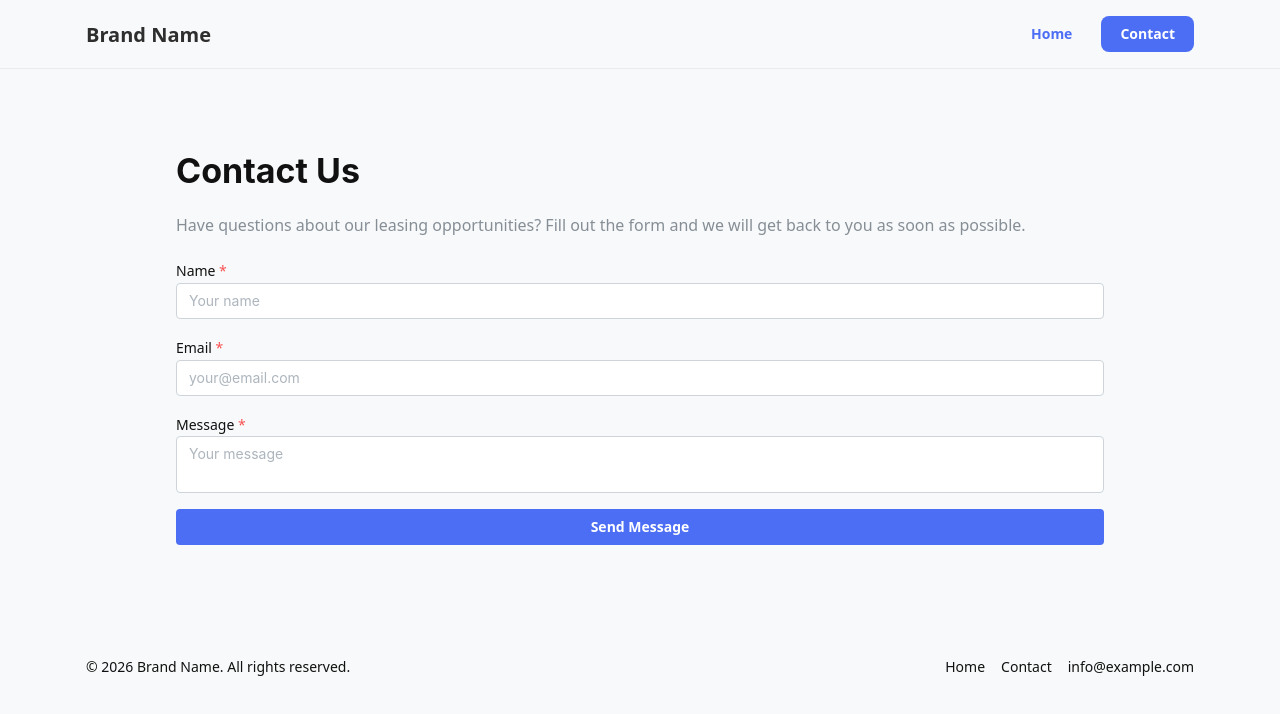
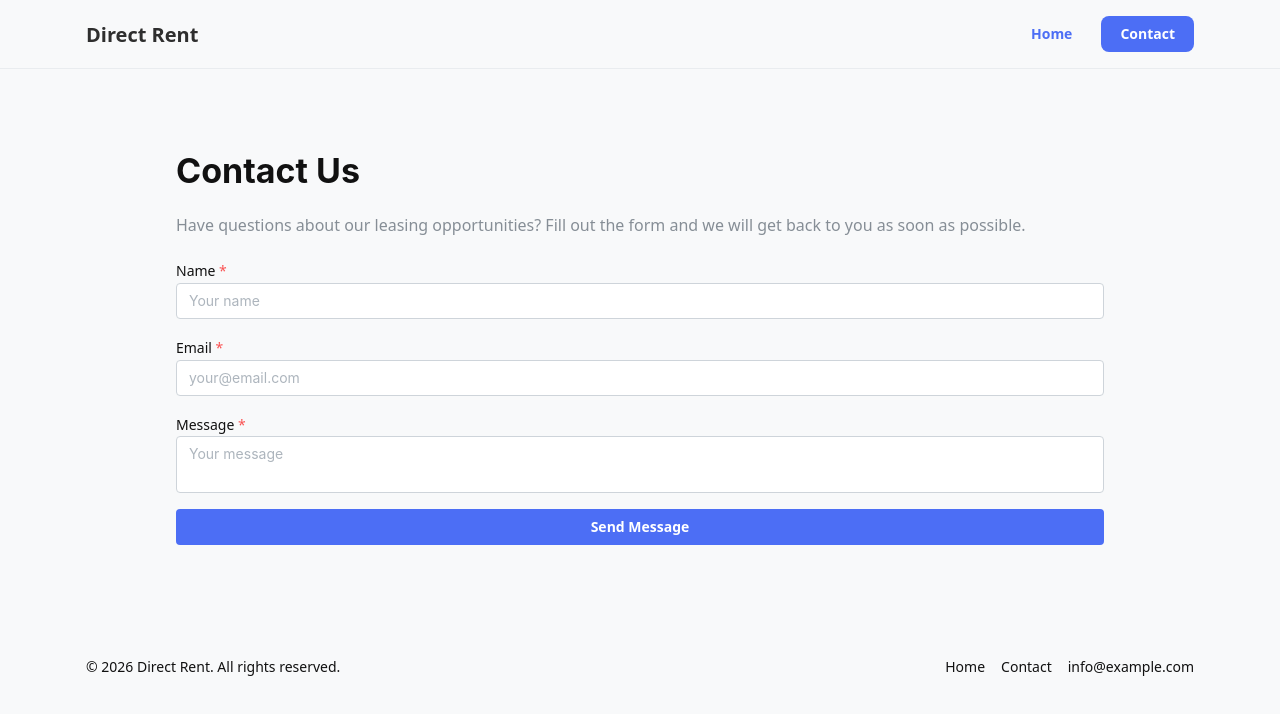
Before and after one commit to hmandiv/lease, a React (Vite) app: page /contact in a window 1280 px wide. Shown: the top 714 px of the page. Built offline with nearby package versions, Linux system fonts and the light colour scheme.

Commit message:
chore: updated brand name

```diff
--- a/index.html
+++ b/index.html
@@ -4,7 +4,7 @@
     <meta charset="UTF-8" />
     <meta name="viewport" content="width=device-width, initial-scale=1.0" />
     <meta name="description" content="Explore lease opportunities and contact us for details, pricing, and availability." />
-    <meta property="og:title" content="Brand Name" />
+    <meta property="og:title" content="Direct Rent" />
     <meta property="og:description" content="Explore lease opportunities and contact us for details, pricing, and availability." />
     <meta property="og:type" content="website" />
     <meta property="og:url" content="https://your-domain.com" />
--- a/src/components/layout/Footer.tsx
+++ b/src/components/layout/Footer.tsx
@@ -7,7 +7,7 @@ export default function Footer() {
       <Container size="lg" py="xl">
         <Group justify="space-between" wrap="wrap">
           <Text size="sm">
-            © {new Date().getFullYear()} Brand Name. All rights reserved.
+            © {new Date().getFullYear()} Direct Rent. All rights reserved.
           </Text>
 
           <Group gap="md">
--- a/src/components/layout/Navbar.tsx
+++ b/src/components/layout/Navbar.tsx
@@ -22,7 +22,7 @@ export default function Navbar() {
       <Container size="lg" py="md">
         <Group justify="space-between">
           <Text component={Link} to="/" fw={900} size="xl" td="none" c="dark">
-            Brand Name
+            Direct Rent
           </Text>
 
           <Group gap="xs">
--- a/src/pages/ContactPage.tsx
+++ b/src/pages/ContactPage.tsx
@@ -8,7 +8,7 @@ export default function ContactPage() {
   return (
     <>
       <Seo
-        title="Contact Us | Brand Name"
+        title="Contact Us | Direct Rent"
         description="Get in touch to ask about lease opportunities, pricing, available units, and flexible lease terms."
       />
       <Navbar />
--- a/src/pages/HomePage.tsx
+++ b/src/pages/HomePage.tsx
@@ -8,7 +8,7 @@ export default function HomePage() {
   return (
     <>
       <Seo
-        title="Lease Opportunities | Brand Name"
+        title="Lease Opportunities | Direct Rent"
         description="Explore current lease opportunities, flexible terms, and available units. Contact us for pricing, availability, and next steps."
       />
       <Navbar />
```
